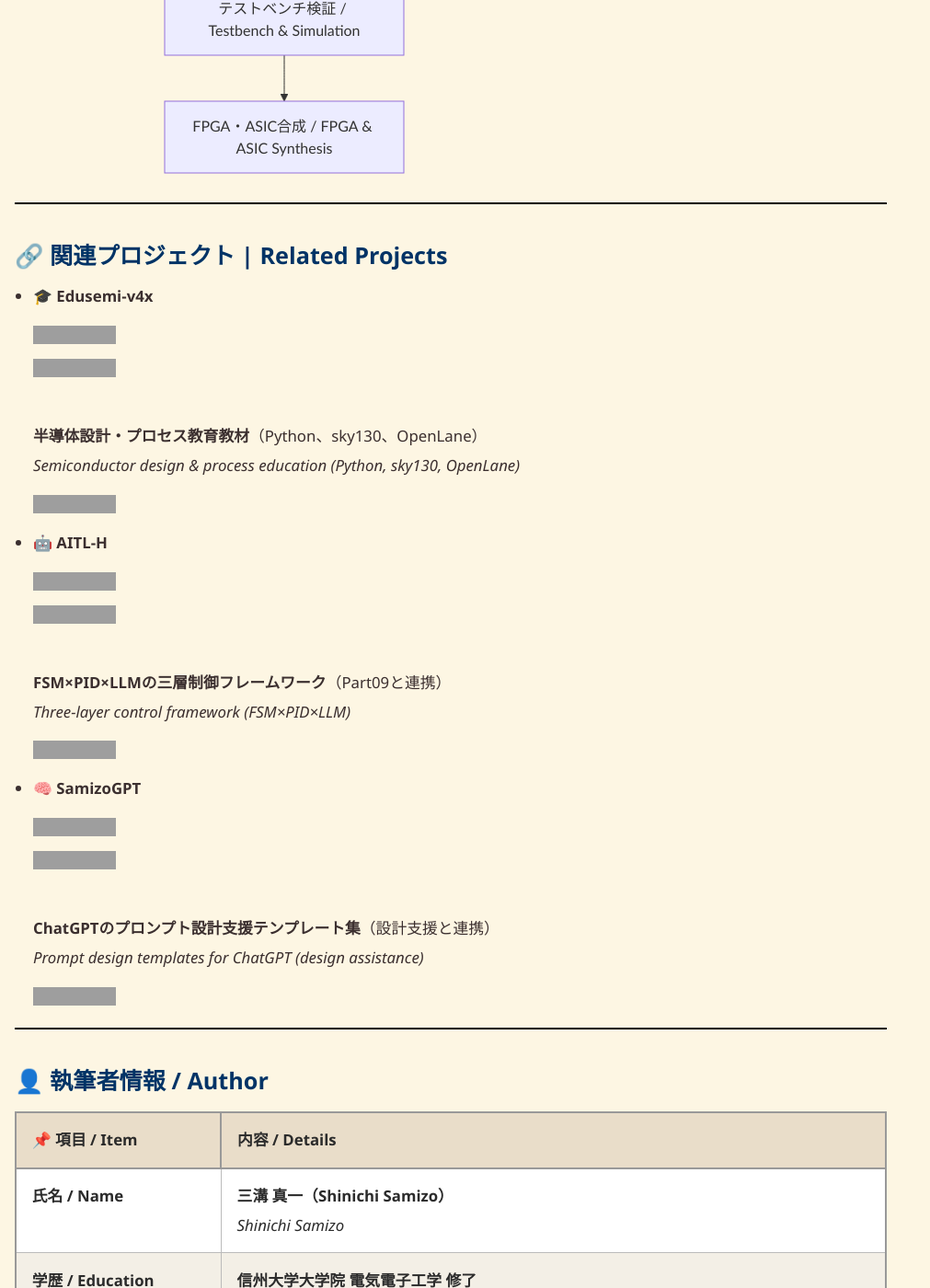
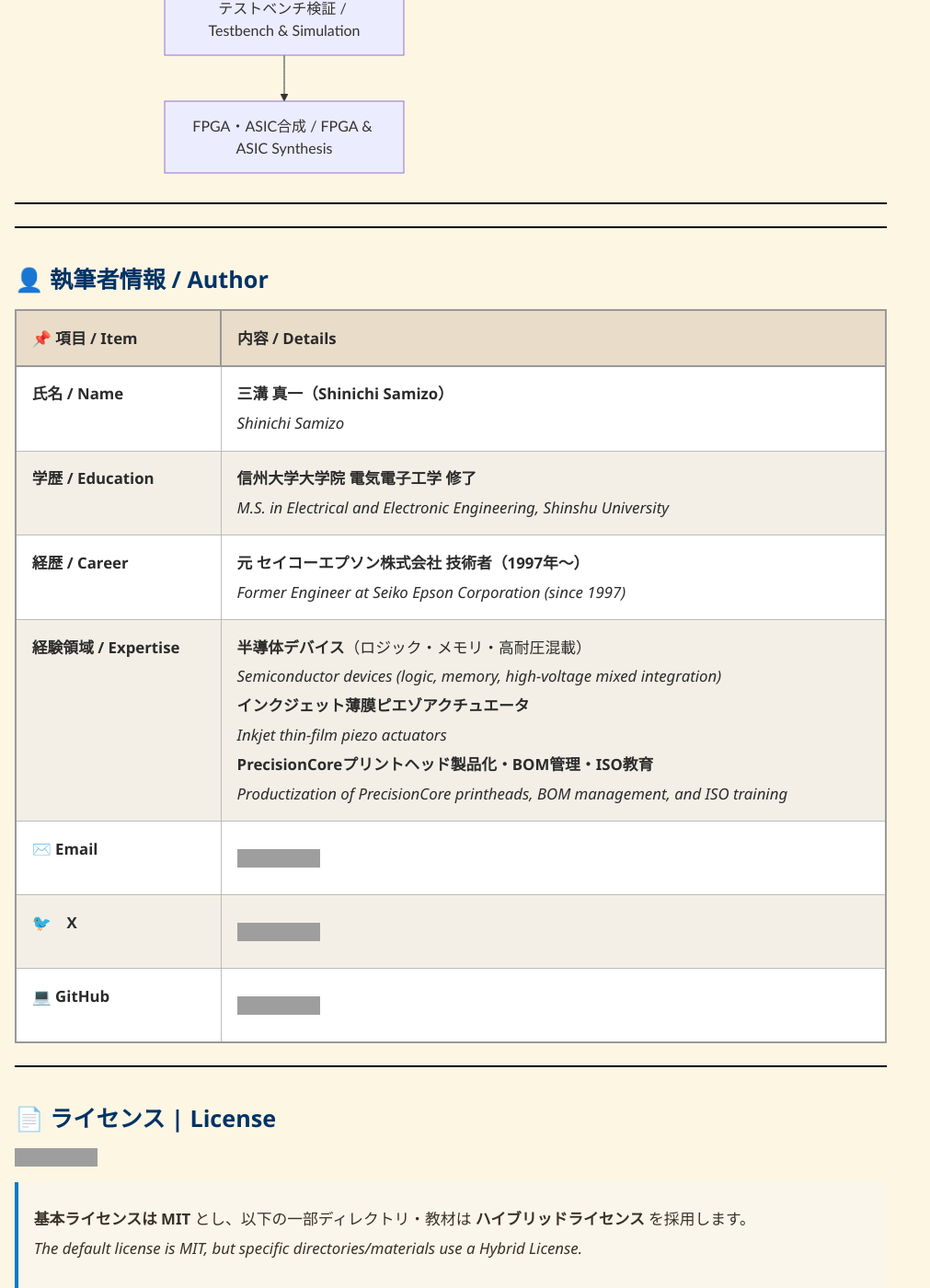
Before and after one commit to Samizo-AITL/EduController, a Jekyll site: the page built from index.md, in a window 1280 px wide and 1400 px high, scrolled down 5937 px. Shown: the whole window at 92% size, without its empty margins (0-1011 px from the left). Built offline with Jekyll 4.4.1, drawn with Linux system fonts in a browser that asks for light colours; grey boxes are pictures that could not be loaded.

Commit message:
Update index.md

```diff
--- a/index.md
+++ b/index.md
@@ -134,25 +134,6 @@
 
 ---
 
-## 🔗 **関連プロジェクト | Related Projects**
-
-- 🎓 **Edusemi-v4x**
-  [![🌐 View Site](https://img.shields.io/badge/View-Site-brightgreen?logo=github)](https://samizo-aitl.github.io/Edusemi-v4x/) [![💻 View Repo](https://img.shields.io/badge/View-Repo-blue?logo=github)](https://github.com/Samizo-AITL/Edusemi-v4x)
-  **半導体設計・プロセス教育教材**（Python、sky130、OpenLane）
-  *Semiconductor design & process education (Python, sky130, OpenLane)*
-  [![Hybrid License](https://img.shields.io/badge/license-Hybrid-blueviolet)](#-ライセンス--license)
-
-- 🤖 **AITL-H**
-  [![🌐 View Site](https://img.shields.io/badge/View-Site-brightgreen?logo=github)](https://samizo-aitl.github.io/AITL-H/) [![💻 View Repo](https://img.shields.io/badge/View-Repo-blue?logo=github)](https://github.com/Samizo-AITL/AITL-H)
-  **FSM×PID×LLMの三層制御フレームワーク**（Part09と連携）
-  *Three-layer control framework (FSM×PID×LLM)*
-  [![Hybrid License](https://img.shields.io/badge/license-Hybrid-blueviolet)](#-ライセンス--license)
-
-- 🧠 **SamizoGPT**
-  [![🌐 View Site](https://img.shields.io/badge/View-Site-brightgreen?logo=github)](https://samizo-aitl.github.io/SamizoGPT/) [![💻 View Repo](https://img.shields.io/badge/View-Repo-blue?logo=github)](https://github.com/Samizo-AITL/SamizoGPT)
-  **ChatGPTのプロンプト設計支援テンプレート集**（設計支援と連携）
-  *Prompt design templates for ChatGPT (design assistance)* <br>
-  [![Hybrid License](https://img.shields.io/badge/license-Hybrid-blueviolet)](#-ライセンス--license)
 
 ---
 
```
